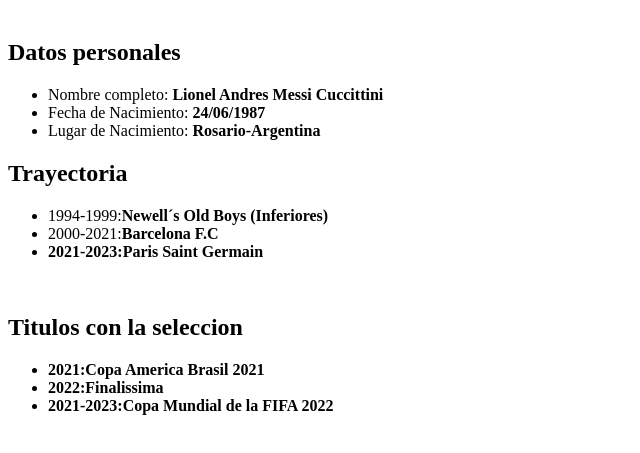
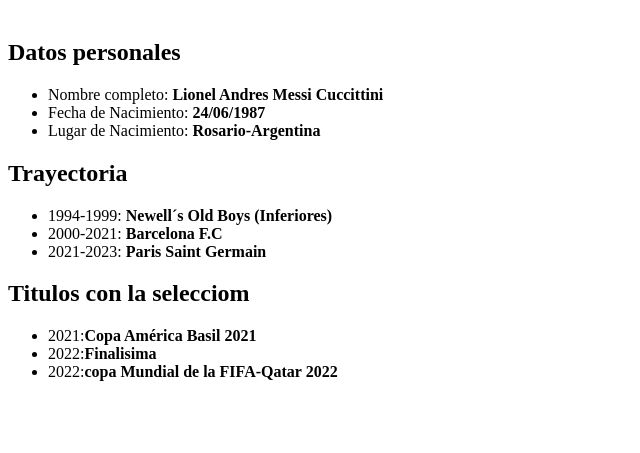
Before and after one commit to VanesaRomeo/TRABAJO-1.1, a plain HTML site: page index.html in a window 1280 px wide. Shown: the part 79-532 px from the top of the page, without its empty margins (0-640 px from the left). Drawn offline with Linux system fonts and the light colour scheme.

Commit message:
agregue titulos

```diff
--- a/index.html
+++ b/index.html
@@ -19,17 +19,15 @@
     </ul>
     <h2>Trayectoria</h2>
     <ul>
-        <li>1994-1999:<b>Newell´s Old Boys (Inferiores)</b></li>
-        <li>2000-2021:<b>Barcelona F.C</b</li>
-        <li>2021-2023:<b>Paris Saint Germain</b</li>
+      <li>1994-1999: <b>Newell´s Old Boys (Inferiores)</b></li>
+      <li>2000-2021: <b>Barcelona F.C</b></li>
+      <li>2021-2023: <b>Paris Saint Germain</b></li>
     </ul>
-<br/>
-<h2>Titulos con la seleccion</h2>
-<ul>
-    <li>2021:<b>Copa America Brasil 2021</b></li>
-    <li>2022:<b>Finalissima</b></li>
-    <li>2021-2023:<b>Copa Mundial de la FIFA 2022</b></li>
-</ul>
-
+    <h2>Titulos con la selecciom</h2>
+    <ul>
+      <li>2021:<b>Copa América Basil 2021</b></li>
+      <li>2022:<b>Finalisima</b></li>
+      <li>2022:<b>copa Mundial de la FIFA-Qatar 2022</b></li>
+    </ul>
   </body>
 </html>
```
